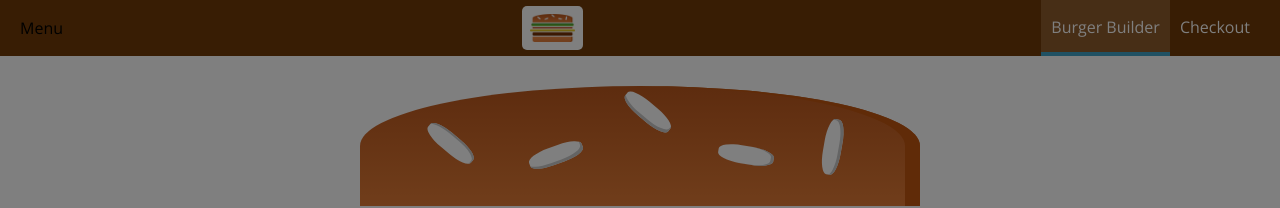
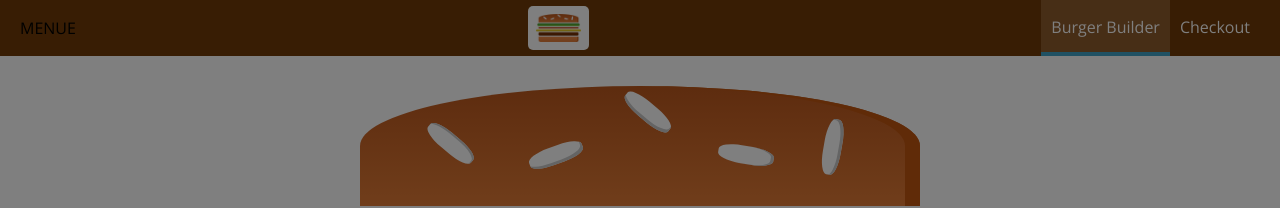
Before and after one commit to salehrezq/react-complete-guide-maximilian-burger-builder, a React (Create React App) app: page / in a window 1280 px wide. Shown: the top 208 px of the page. Built offline with nearby package versions, Linux system fonts and the light colour scheme.

Commit message:
Implement and put the DrawerToggle comp. into use
Lesson:
08. A Real App The Burger Builder (Basic Version)\
34. Adding a Sidedrawer Toggle Button

```diff
--- a/src/components/Layout/Layout.js
+++ b/src/components/Layout/Layout.js
@@ -15,10 +15,17 @@
       this.setState({showSideDrawer: false});
    }
 
+   sideDrawerToggleHandler = () => {
+
+      this.setState((prevState, props) => {
+         return {showSideDrawer: !prevState.showSideDrawer}
+      });
+   }
+
    render() {
       return (
          <Auxiliary>
-            <Toolbar/>
+            <Toolbar drawerToggleClicked={this.sideDrawerToggleHandler}/>
             <SideDrawer
                sideDrawerclosed={this.sideDrawerClosedHandler}
                show={this.state.showSideDrawer}
--- a/src/components/Navigation/SideDrawer/DrawerToggle/DrawerToggle.js
+++ b/src/components/Navigation/SideDrawer/DrawerToggle/DrawerToggle.js
@@ -0,0 +1,9 @@
+import React from 'react';
+import classes from './DrawerToggle.module.css';
+
+const DrawerToggle = props => (
+
+   <div onClick={props.clicked}>MENUE</div>
+);
+
+export default DrawerToggle;
--- a/src/components/Navigation/Toolbar/Toolbar.js
+++ b/src/components/Navigation/Toolbar/Toolbar.js
@@ -2,11 +2,12 @@
 import classes from './Toolbar.module.css';
 import Logo from "../../Logo/Logo";
 import NavigationItems from "../NavigationItems/NavigationItems";
+import DrawerToggle from "../SideDrawer/DrawerToggle/DrawerToggle";
 
 const Toolbar = props => (
 
    <header className={classes.Toolbar}>
-      <div>Menu</div>
+      <DrawerToggle clicked={props.drawerToggleClicked}/>
       <div className={classes.Logo}>
          <Logo/>
       </div>
```
